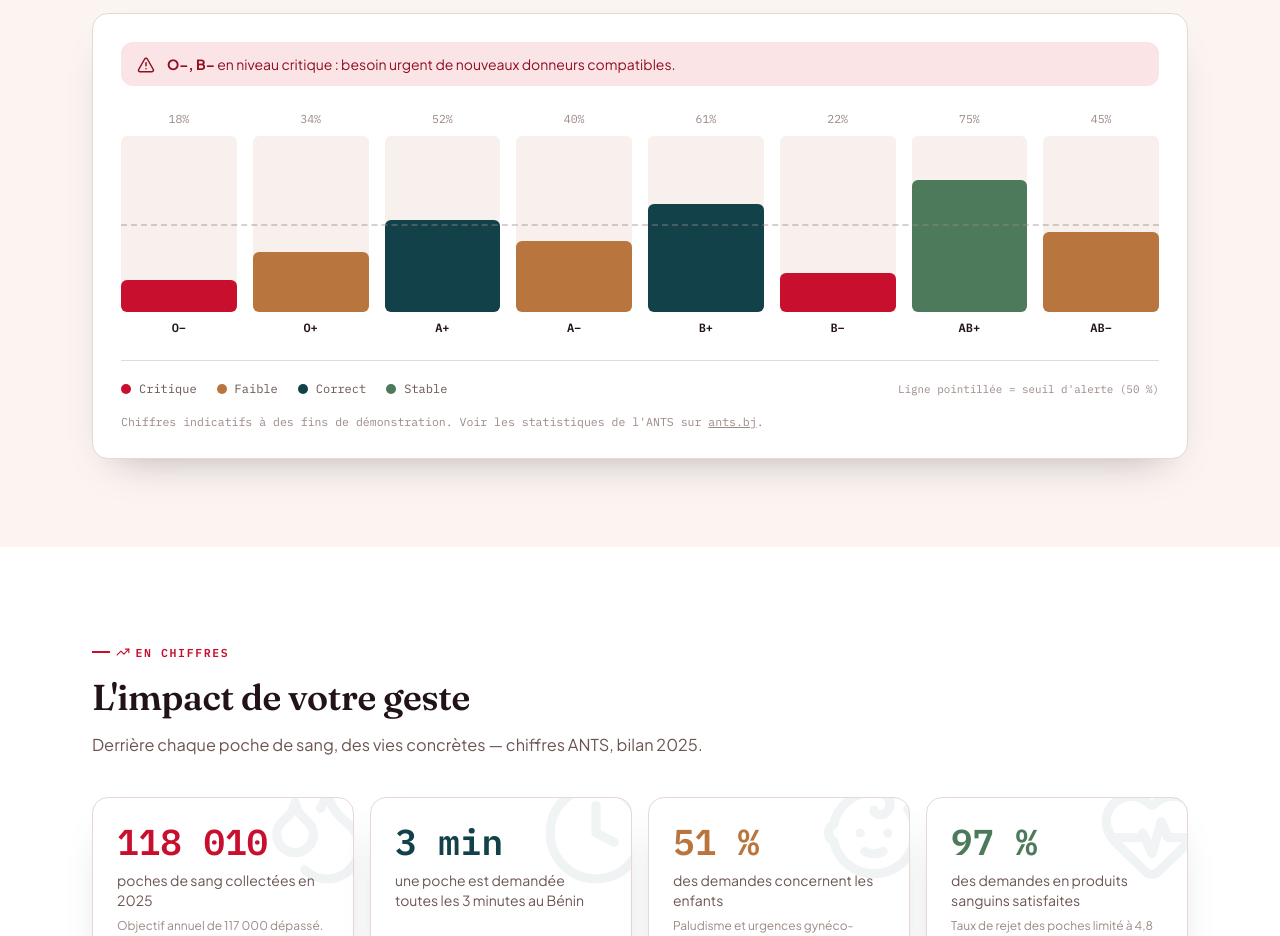
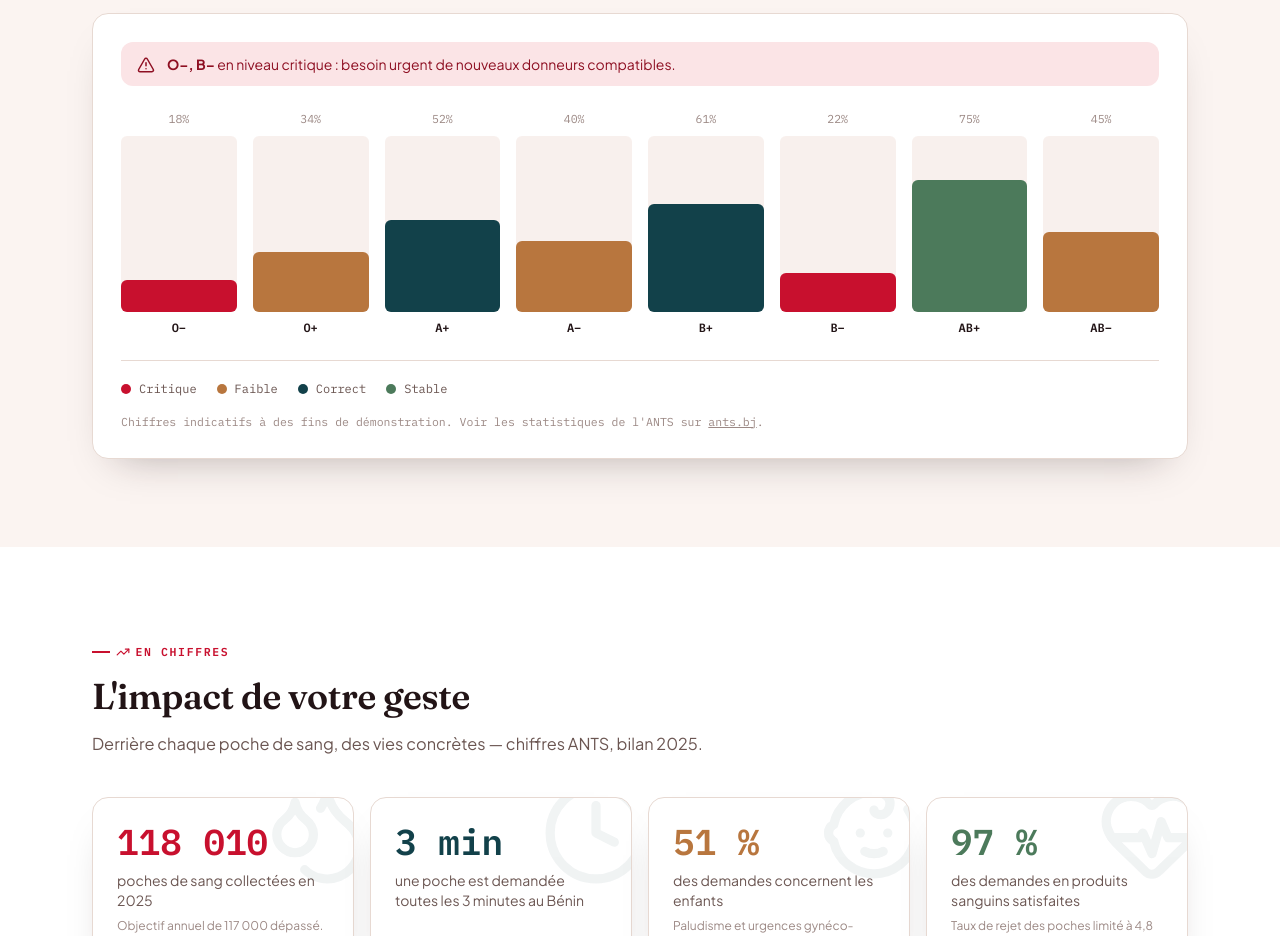
Before and after one commit to mahunaromaric/hemolink, a React (Vite) app: page / in a window 1280 px wide. Shown: the part 5240-6176 px from the top of the page. Built offline with nearby package versions, Linux system fonts and the light colour scheme.

Commit message:
Graphe des réserves : barres verticales avec remplissage animé

```diff
--- a/src/components/StockSection.tsx
+++ b/src/components/StockSection.tsx
@@ -9,8 +9,6 @@ interface StockLevel {
   pct: number
   level: Level
 }
-
-const THRESHOLD = 50
 
 const stock: StockLevel[] = [
   { group: 'O–', pct: 18, level: 'critique' },
@@ -73,11 +71,7 @@ export default function StockSection() {
             ))}
           </div>
 
-          <div ref={ref} className="relative flex gap-2 sm:gap-4 mt-2">
-            <div
-              aria-hidden
-              className="absolute inset-x-0 top-1/2 border-t-2 border-dashed border-ink-faint/40"
-            />
+          <div ref={ref} className="flex gap-2 sm:gap-4 mt-2">
             {stock.map((s, i) => {
               const styles = levelStyles[s.level]
               return (
@@ -108,8 +102,7 @@ export default function StockSection() {
             ))}
           </div>
 
-          <div className="flex flex-wrap items-center justify-between gap-x-5 gap-y-2 mt-6 pt-5 border-t border-line">
-            <div className="flex flex-wrap gap-x-5 gap-y-2">
+          <div className="flex flex-wrap gap-x-5 gap-y-2 mt-6 pt-5 border-t border-line">
             {levels.map((l) => (
               <span
                 key={l}
@@ -119,10 +112,6 @@ export default function StockSection() {
                 {levelStyles[l].label}
               </span>
             ))}
-            </div>
-            <p className="font-mono text-[0.68rem] text-ink-faint">
-              Ligne pointillée = seuil d'alerte ({THRESHOLD} %)
-            </p>
           </div>
 
           <p className="font-mono text-[0.72rem] text-ink-faint mt-4">
```
Lines whose indentation alone changed are shown as unchanged.
